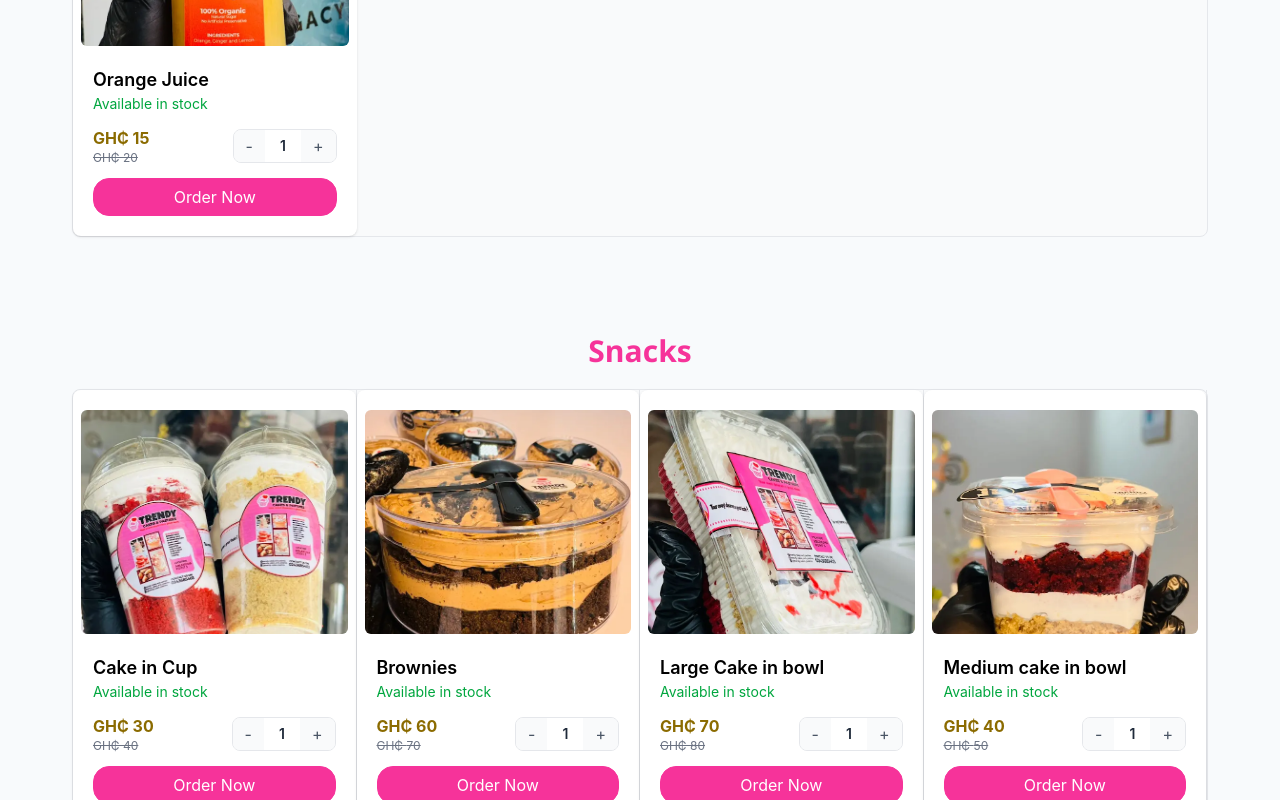
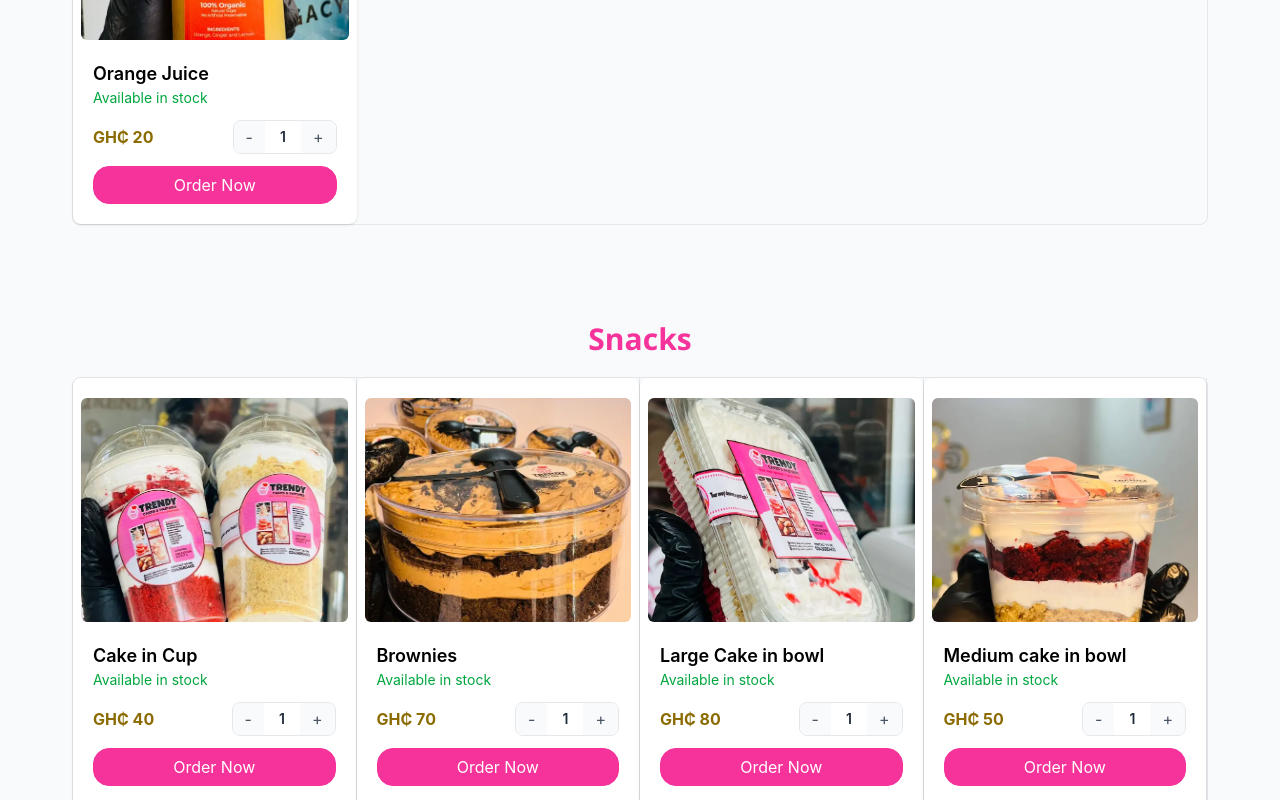
Before and after one commit to obedquao/trendycakes, a React (Vite) app in the folder trendycakes/: page /menu in a window 1280 px wide. Shown: the part 2380-3180 px from the top of the page. Built offline with nearby package versions, Linux system fonts and the light colour scheme; a web font is replaced by a local one.

Commit message:
remove promo

```diff
--- a/trendycakes/src/data/juices.js
+++ b/trendycakes/src/data/juices.js
@@ -2,36 +2,36 @@ const juice = [
   {
     name: "Sobolo",
     image: "/images/sobolo.webp",
-    price: "GH₵ 8",
-    promo: "GH₵ 10",
+    price: "GH₵ 10",
+
     details: "Available in stock",
   },
   {
     name: "Mango Juice",
     image: "/images/mixedjuice.webp",
-    price: "GH₵ 15",
-    promo: "GH₵ 20",
+    price: "GH₵ 20",
+
     details: "Available in stock",
   },
   {
     name: "Pineapple Juice",
     image: "/images/pineapple.webp",
-    price: "GH₵ 15",
-    promo: "GH₵ 20",
+    price: "GH₵ 20",
+
     details: "Available in stock",
   },
   {
     name: "Water Melon Juice",
     image: "/images/watermelon.webp",
-    price: "GH₵ 15",
-    promo: "GH₵ 20",
+    price: "GH₵ 20",
+
     details: "Available in stock",
   },
   {
     name: "Orange Juice",
     image: "/images/orange.webp",
-    price: "GH₵ 15",
-    promo: "GH₵ 20",
+    price: "GH₵ 20",
+
     details: "Available in stock",
   },
 ];
--- a/trendycakes/src/data/snacks.js
+++ b/trendycakes/src/data/snacks.js
@@ -2,45 +2,44 @@ const snacks = [
   {
     name: "Cake in Cup",
     image: "/images/snacks/cup.webp",
-    promo: "GH₵ 40",
-    price: "GH₵ 30",
+
+    price: "GH₵ 40",
     details: "Available in stock",
   },
   {
     name: "Brownies",
     image: "/images/snacks/brownies.webp",
-    price: "GH₵ 60",
-    promo: "GHC 70",
+    price: "GH₵ 70",
+
     details: "Available in stock",
   },
 
   {
     name: "Large Cake in bowl",
     image: "/images/snacks/largebowl.webp",
-    price: "GH₵ 70",
-    promo: "GHC 80",
+    price: "GH₵ 80",
+
     details: "Available in stock",
   },
 
   {
     name: "Medium cake in bowl",
     image: "/images/snacks/bowl.webp",
-    price: "GH₵ 40",
-    promo: "GHC 50",
+    price: "GH₵ 50",
+
     details: "Available in stock",
   },
   {
     name: "Milky Oreo Loaf Cake",
     image: "/images/snacks/oreoloaf.webp",
-    price: "GH₵ 60",
-    promo: "GH₵ 70",
+    price: "GH₵ 70",
     details: "Available in stock",
   },
   {
     name: "Chips and Chinchin",
     image: "/images/snacks/chinchin.webp",
-    price: "GH₵ 15",
-    promo: "GH₵ 20",
+    price: "GH₵ 20",
+
     details: "Available in stock",
   },
   {
```
